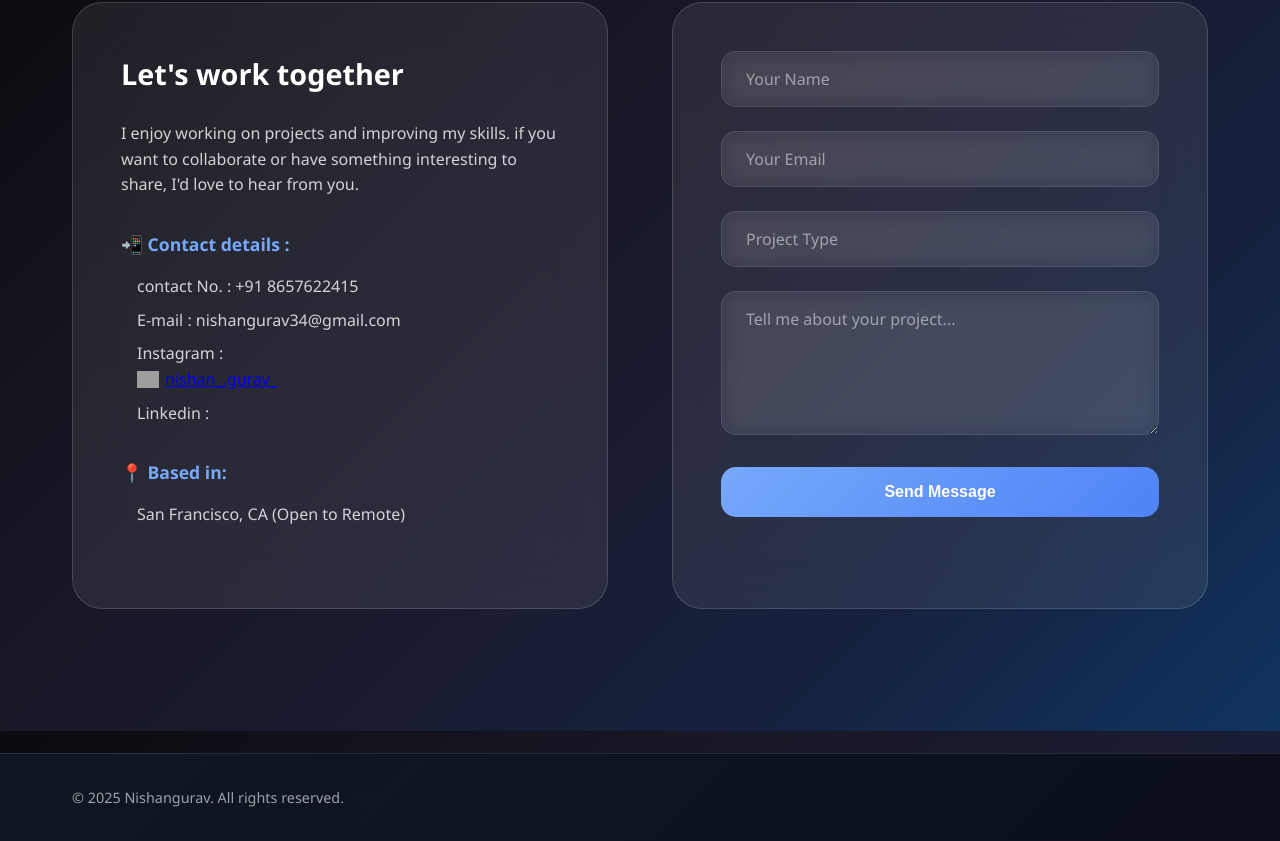
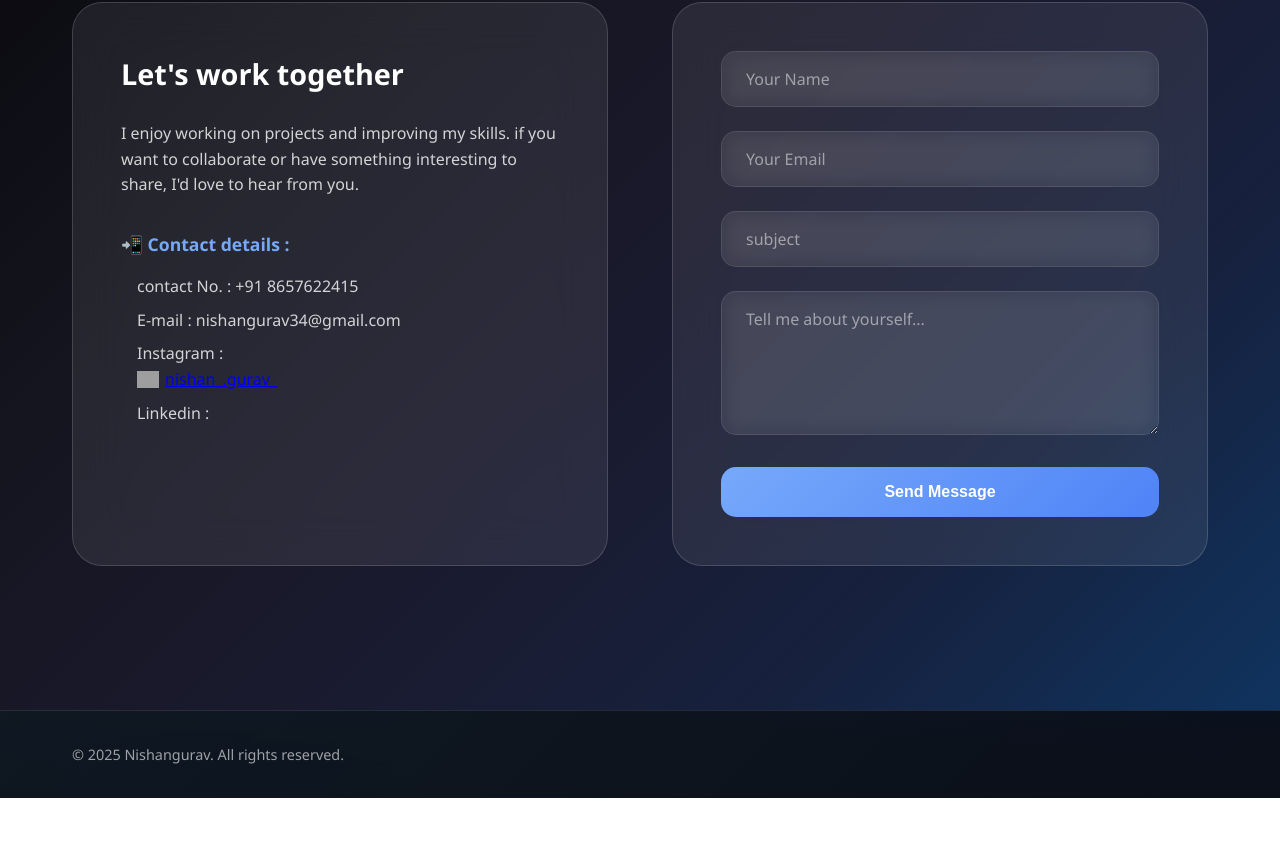
Before and after one commit to nishangurav/nishan, a plain HTML site: page index.html in a window 1280 px wide. Shown: the part 7269-8110 px from the top of the page. After the commit the page ends 8067 px from the top, so only its background shows below. Drawn offline with Linux system fonts and the light colour scheme; grey boxes are pictures that could not be loaded.

Commit message:
Add files via upload

```diff
--- a/index.html
+++ b/index.html
@@ -400,8 +400,8 @@ Free HTML CSS Template
                     </div>
 
                     <div class="contact-details">
-                        <h4>📍 Based in:</h4>
-                        <p>San Francisco, CA (Open to Remote)</p>
+                        <h4></h4>
+                        <p></p>
                     </div>
                 </div>
 
@@ -420,11 +420,11 @@ Free HTML CSS Template
                         </div>
 
                         <div class="form-group">
-                            <input type="text" name="subject" class="form-input" placeholder="Project Type" required>
+                            <input type="text" name="subject" class="form-input" placeholder="subject" required>
                         </div>
 
                         <div class="form-group">
-                            <textarea name="message" class="form-textarea" rows="5" placeholder="Tell me about your project..." required></textarea>
+                            <textarea name="message" class="form-textarea" rows="5" placeholder="Tell me about yourself..." required></textarea>
                         </div>
 
                         <button type="submit" class="submit-btn">Send Message</button>
```
